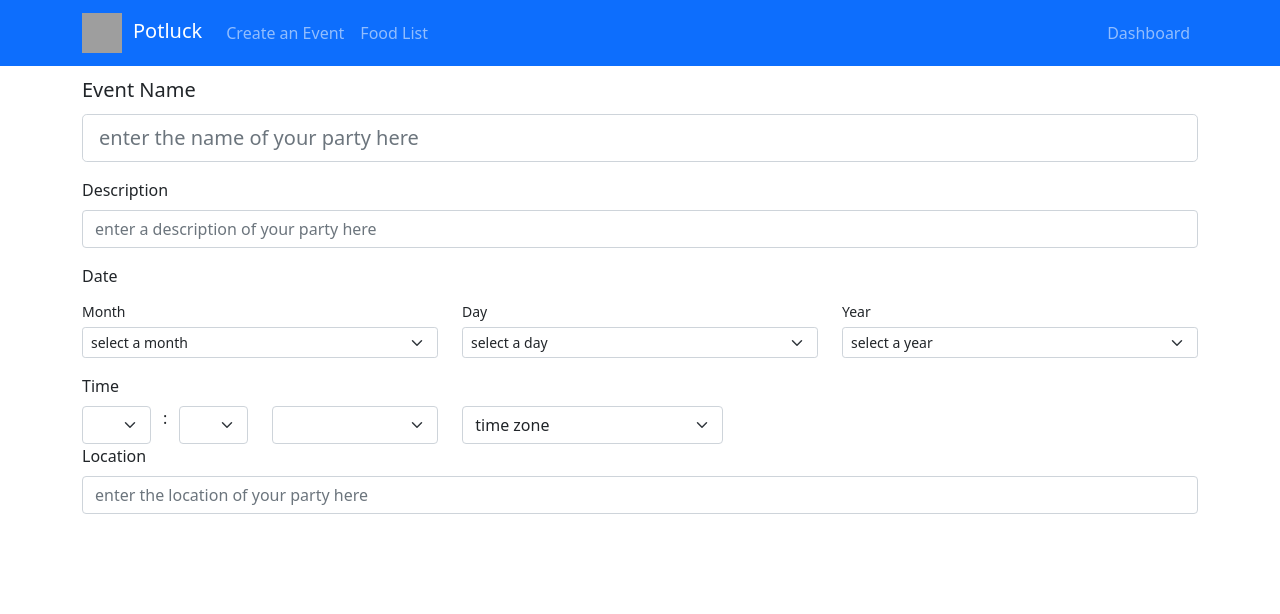
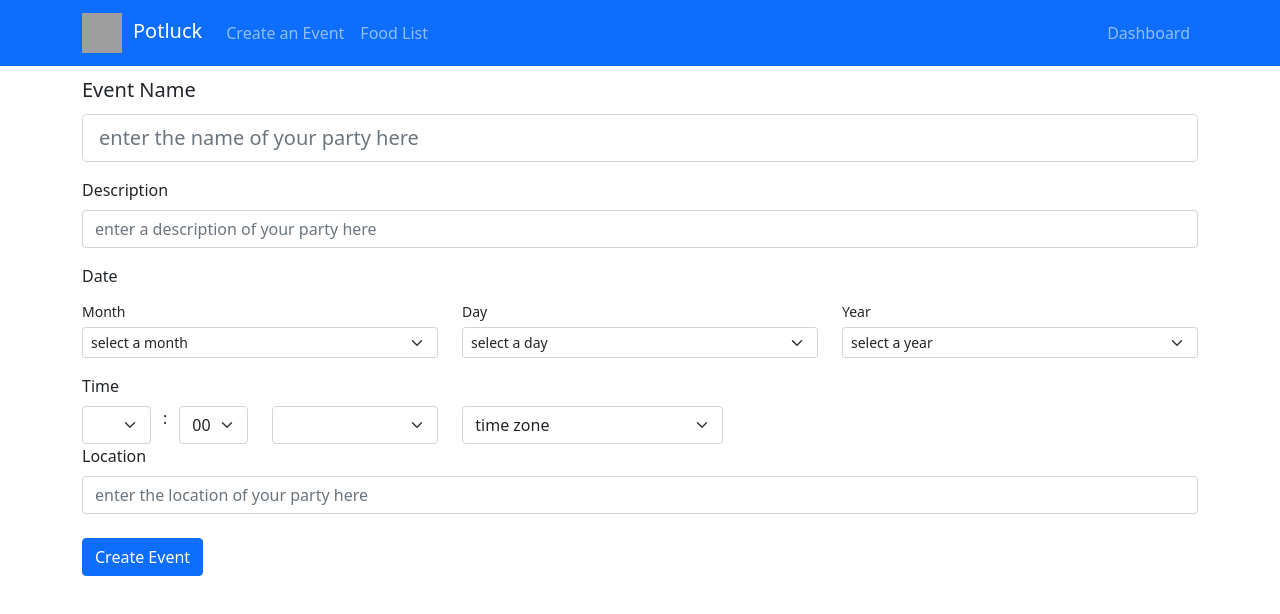
Before and after one commit to Build-Week-Potluck-Plan/Front-end, a React (Create React App) app: page /create-an-event in a window 1280 px wide. Shown: the top 614 px of the page. Built offline with nearby package versions, Linux system fonts and the light colour scheme; no server answers; grey boxes are pictures that could not be loaded.

Commit message:
form displaying, but not functional

```diff
--- a/src/components/CreateEvent.js
+++ b/src/components/CreateEvent.js
@@ -1,7 +1,32 @@
-import { Container, Form, Row, Col } from 'react-bootstrap';
+import { Container, Form, Row, Col, Button } from 'react-bootstrap';
 import axios from 'axios';
 import * as yup from 'yup';
 import React, { useState,useEffect } from 'react';
+
+
+//arrays for date and time
+const day = [];
+for(let i=1;i<32;i++){
+    day.push(<option>{i}</option>)
+}
+
+const year = [];
+for(let i=21;i<50;i++){
+    year.push(<option>20{i}</option>)
+}
+
+const hour = [];
+for(let i=1;i<13;i++){
+    hour.push(<option>{i}</option>)
+}
+
+const minutes = [];
+for(let i=0;i<10;i++){
+    minutes.push(<option>0{i}</option>)
+}
+for(let i=10;i<60;i++){
+    minutes.push(<option>{i}</option>)
+}
 
 
 //schema
@@ -60,52 +85,14 @@ export default function CreateAnEvent() {
                     <Form.Label column="sm" sm={2}>Day</Form.Label>
                       <Form.Select size="sm">
                           <option> select a day </option>
-                          <option>1</option>
-                          <option>2</option>
-                          <option>3</option>
-                          <option>4</option>
-                          <option>5</option>
-                          <option>6</option>
-                          <option>7</option>
-                          <option>8</option>
-                          <option>9</option>
-                          <option>10</option>
-                          <option>11</option>
-                          <option>12</option>
-                          <option>13</option>
-                          <option>14</option>
-                          <option>15</option>
-                          <option>16</option>
-                          <option>17</option>
-                          <option>18</option>
-                          <option>19</option>
-                          <option>20</option>
-                          <option>21</option>
-                          <option>22</option>
-                          <option>23</option>
-                          <option>24</option>
-                          <option>25</option>
-                          <option>26</option>
-                          <option>27</option>
-                          <option>28</option>
-                          <option>29</option>
-                          <option>30</option>
-                          <option>31</option>
+                          {day}
                       </Form.Select>
                    </Col>
                    <Col>
                     <Form.Label column="sm" sm={2}>Year</Form.Label>
                       <Form.Select size="sm">
                           <option> select a year </option>
-                          <option>2021</option>
-                          <option>2022</option>
-                          <option>2023</option>
-                          <option>2024</option>
-                          <option>2025</option>
-                          <option>2026</option>
-                          <option>2027</option>
-                          <option>2028</option>
-                          <option>2029</option>
+                          {year}
                       </Form.Select>
                    </Col>
                  </Row>
@@ -118,85 +105,16 @@ export default function CreateAnEvent() {
                    <Col xs="auto">
                      <Form.Select>
                        <option></option>
-                       <option>1</option>
-                       <option>2</option>
-                       <option>3</option>
-                       <option>4</option>
-                       <option>5</option>
-                       <option>6</option>
-                       <option>7</option>
-                       <option>8</option>
-                       <option>9</option>
-                       <option>10</option>
-                       <option>11</option>
-                       <option>12</option>
+                       {hour}
                      </Form.Select>
                    </Col>
                    :
                    <Col xs="auto">
                      <Form.Select>
-                        <option></option>
-                        <option>1</option>
-                        <option>2</option>
-                        <option>3</option>
-                        <option>4</option>
-                        <option>5</option>
-                        <option>6</option>
-                        <option>7</option>
-                        <option>8</option>
-                        <option>9</option>
-                        <option>10</option>
-                        <option>11</option>
-                        <option>12</option>
-                        <option>13</option>
-                        <option>14</option>
-                        <option>15</option>
-                        <option>16</option>
-                        <option>17</option>
-                        <option>18</option>
-                        <option>19</option>
-                        <option>20</option>
-                        <option>21</option>
-                        <option>22</option>
-                        <option>23</option>
-                        <option>24</option>
-                        <option>25</option>
-                        <option>26</option>
-                        <option>27</option>
-                        <option>28</option>
-                        <option>29</option>
-                        <option>30</option>
-                        <option>31</option>
-                        <option>32</option>
-                        <option>33</option>
-                        <option>34</option>
-                        <option>35</option>
-                        <option>36</option>
-                        <option>37</option>
-                        <option>38</option>
-                        <option>39</option>
-                        <option>40</option>
-                        <option>41</option>
-                        <option>42</option>
-                        <option>43</option>
-                        <option>44</option>
-                        <option>45</option>
-                        <option>46</option>
-                        <option>47</option>
-                        <option>48</option>
-                        <option>49</option>
-                        <option>50</option>
-                        <option>51</option>
-                        <option>52</option>
-                        <option>53</option>
-                        <option>54</option>
-                        <option>55</option>
-                        <option>56</option>
-                        <option>57</option>
-                        <option>58</option>
-                        <option>59</option>
+                        {minutes}
                      </Form.Select>
                    </Col>
+
                    <Col xs={2}>
                      <Form.Select>
                        <option></option>
@@ -204,6 +122,7 @@ export default function CreateAnEvent() {
                        <option>PM</option>
                      </Form.Select>
                    </Col>
+
                    <Col xs={3}>
                      <Form.Select>
                        <option> time zone </option>
@@ -222,8 +141,12 @@ export default function CreateAnEvent() {
                <Form.Control type="text" placeholder="enter the location of your party here" />
            </Form.Group>
 
-
-           </Form>
+           {/* Submit Button */}
+           <br></br>
+           <Form.Group>
+             <Button variant="primary" type="submit">Create Event</Button>
+           </Form.Group>
+          </Form>
 
         </Container>
     )
```
